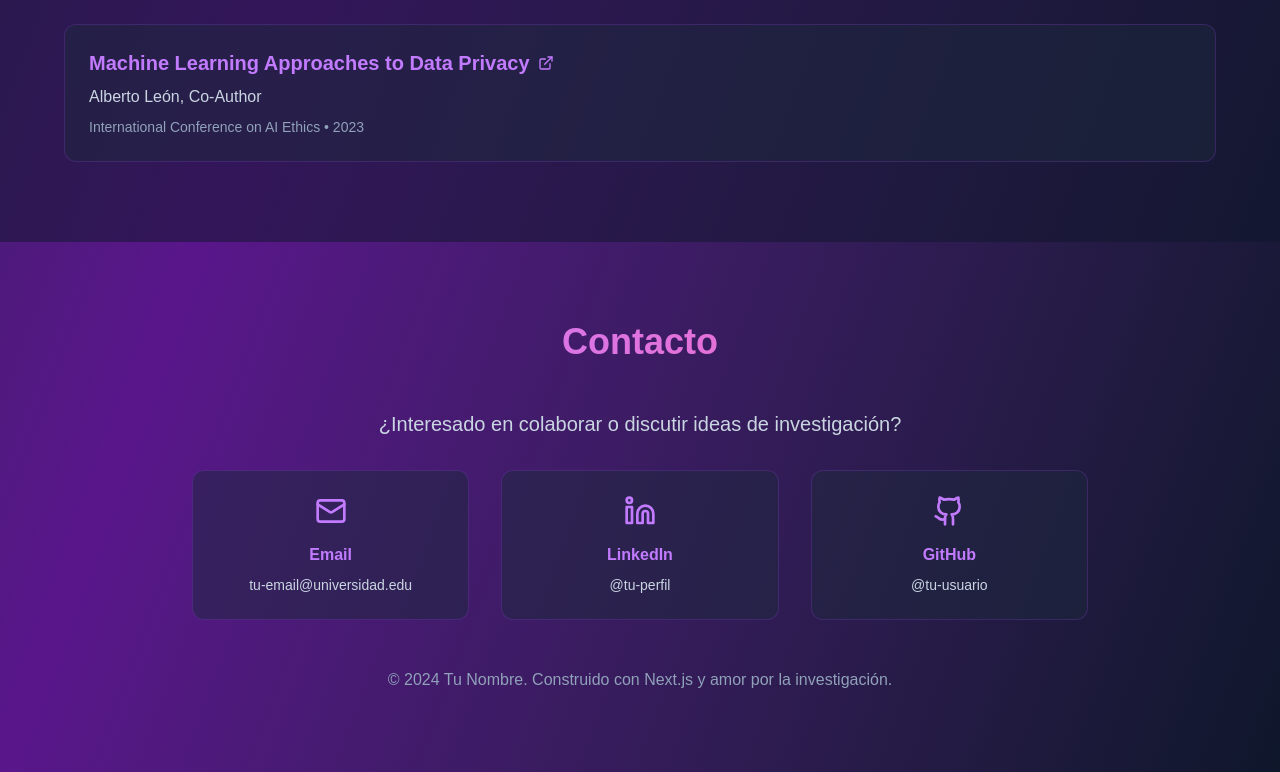
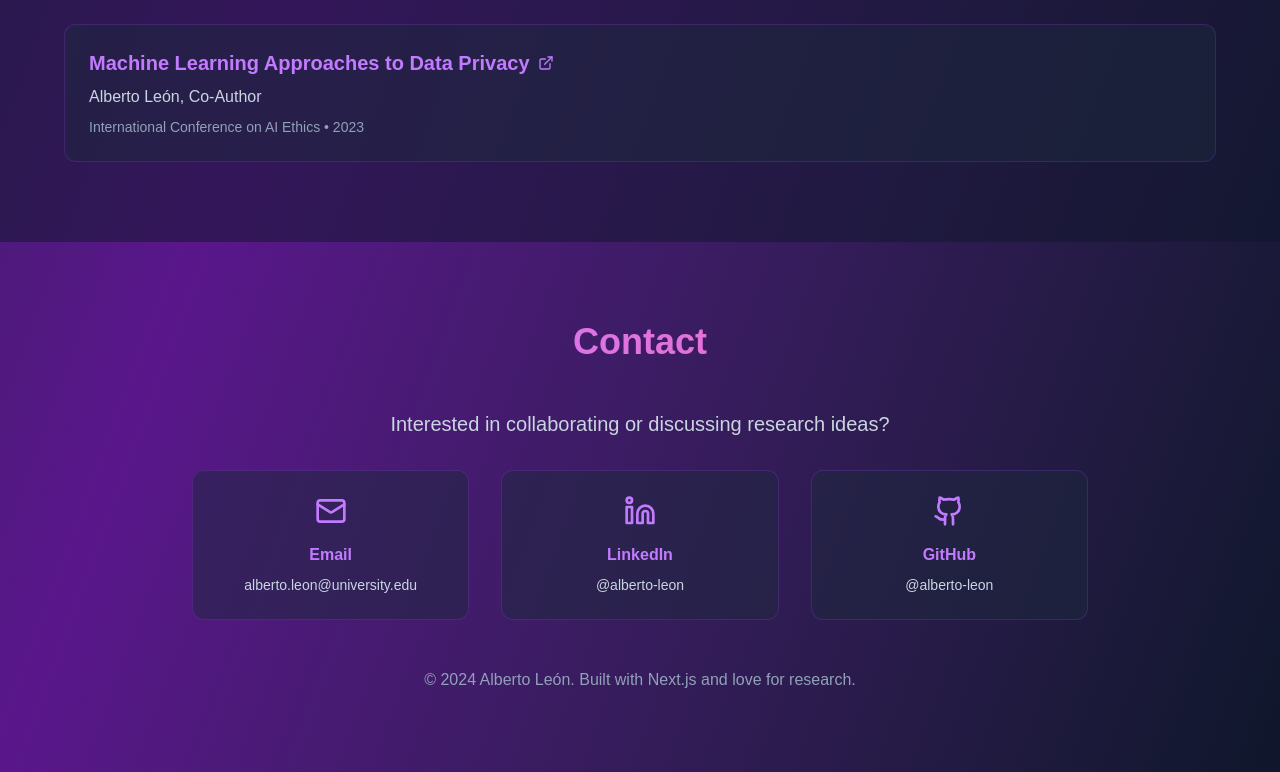
Before and after one commit to strahlenguy/strahlenguy.github.io, a Next.js app: page / in a window 1280 px wide. Shown: the part 2695-3467 px from the top of the page. Built offline with nearby package versions, Linux system fonts and the light colour scheme.

Commit message:
Fix ESLint error - escape apostrophe

```diff
--- a/src/app/page.tsx
+++ b/src/app/page.tsx
@@ -146,7 +146,7 @@ export default function Home() {
             </div>
             <div className="space-y-6">
               <p className="text-slate-300 text-lg leading-relaxed">
-                I'm a passionate researcher exploring the frontiers of modern computing. My work focuses on
+                I&apos;m a passionate researcher exploring the frontiers of modern computing. My work focuses on
                 the intersection of quantum computing, artificial intelligence, and cybersecurity.
               </p>
               <p className="text-slate-300 text-lg leading-relaxed">
@@ -274,30 +274,30 @@ export default function Home() {
       <section id="contact" className="py-20 px-6">
         <div className="max-w-4xl mx-auto text-center">
           <h2 className="text-4xl font-bold mb-12 bg-gradient-to-r from-purple-400 to-pink-400 bg-clip-text text-transparent">
-            Contacto
+            Contact
           </h2>
           <p className="text-xl text-slate-300 mb-8">
-            ¿Interesado en colaborar o discutir ideas de investigación?
+            Interested in collaborating or discussing research ideas?
           </p>
           <div className="grid md:grid-cols-3 gap-8 mb-12">
-            <a href="mailto:tu-email@universidad.edu" className="bg-slate-800/50 p-6 rounded-xl border border-purple-500/20 hover:border-purple-500/40 transition-all duration-300 group">
+            <a href="mailto:alberto.leon@university.edu" className="bg-slate-800/50 p-6 rounded-xl border border-purple-500/20 hover:border-purple-500/40 transition-all duration-300 group">
               <Mail className="w-8 h-8 text-purple-400 group-hover:text-pink-400 transition-colors mx-auto mb-4" />
               <h3 className="font-semibold text-purple-400 mb-2">Email</h3>
-              <p className="text-slate-300 text-sm">tu-email@universidad.edu</p>
+              <p className="text-slate-300 text-sm">alberto.leon@university.edu</p>
             </a>
             <a href="#" className="bg-slate-800/50 p-6 rounded-xl border border-purple-500/20 hover:border-purple-500/40 transition-all duration-300 group">
               <Linkedin className="w-8 h-8 text-purple-400 group-hover:text-pink-400 transition-colors mx-auto mb-4" />
               <h3 className="font-semibold text-purple-400 mb-2">LinkedIn</h3>
-              <p className="text-slate-300 text-sm">@tu-perfil</p>
+              <p className="text-slate-300 text-sm">@alberto-leon</p>
             </a>
             <a href="#" className="bg-slate-800/50 p-6 rounded-xl border border-purple-500/20 hover:border-purple-500/40 transition-all duration-300 group">
               <Github className="w-8 h-8 text-purple-400 group-hover:text-pink-400 transition-colors mx-auto mb-4" />
               <h3 className="font-semibold text-purple-400 mb-2">GitHub</h3>
-              <p className="text-slate-300 text-sm">@tu-usuario</p>
+              <p className="text-slate-300 text-sm">@alberto-leon</p>
             </a>
           </div>
           <p className="text-slate-400">
-            © 2024 Tu Nombre. Construido con Next.js y amor por la investigación.
+            © 2024 Alberto León. Built with Next.js and love for research.
           </p>
         </div>
       </section>
```
